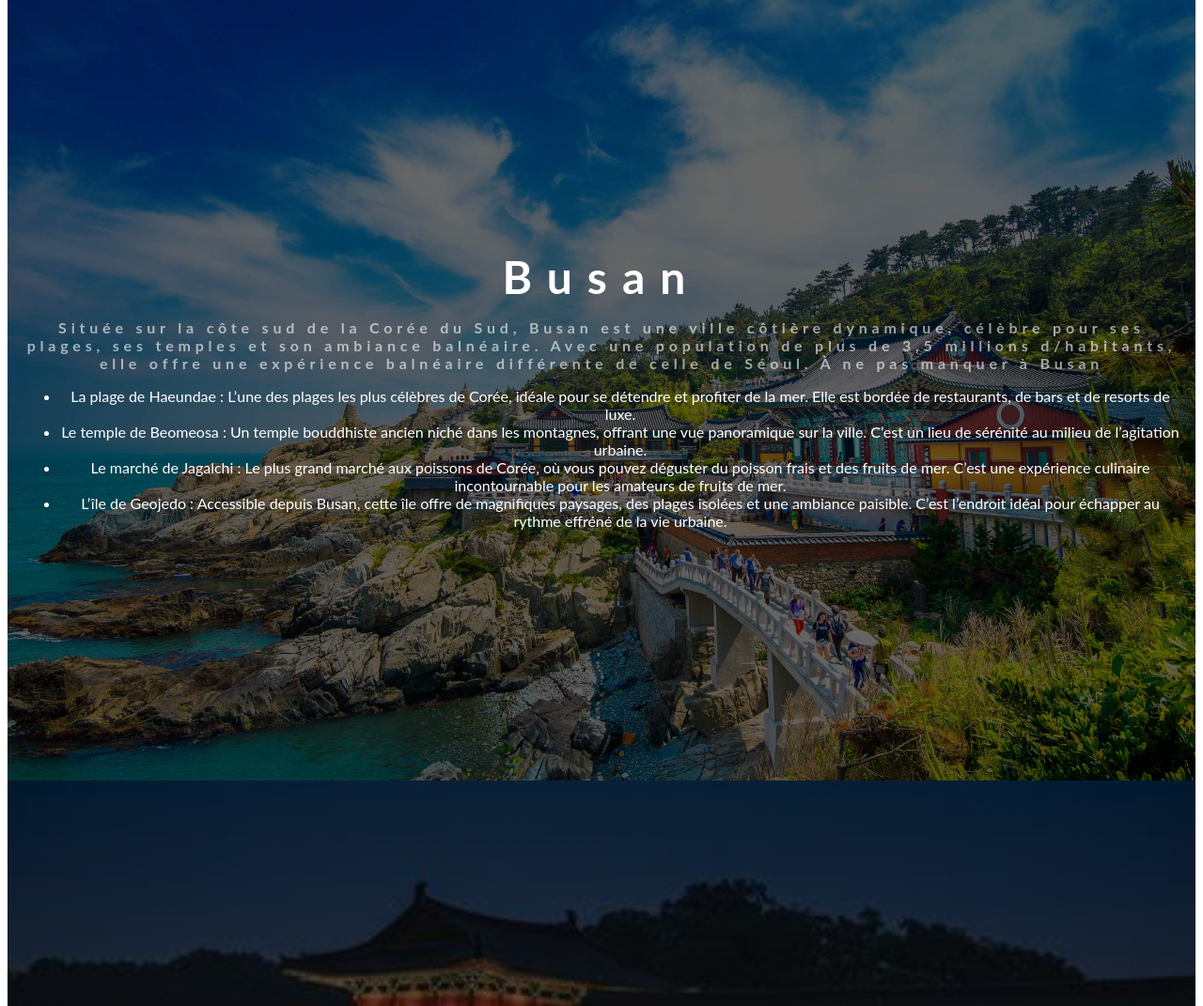
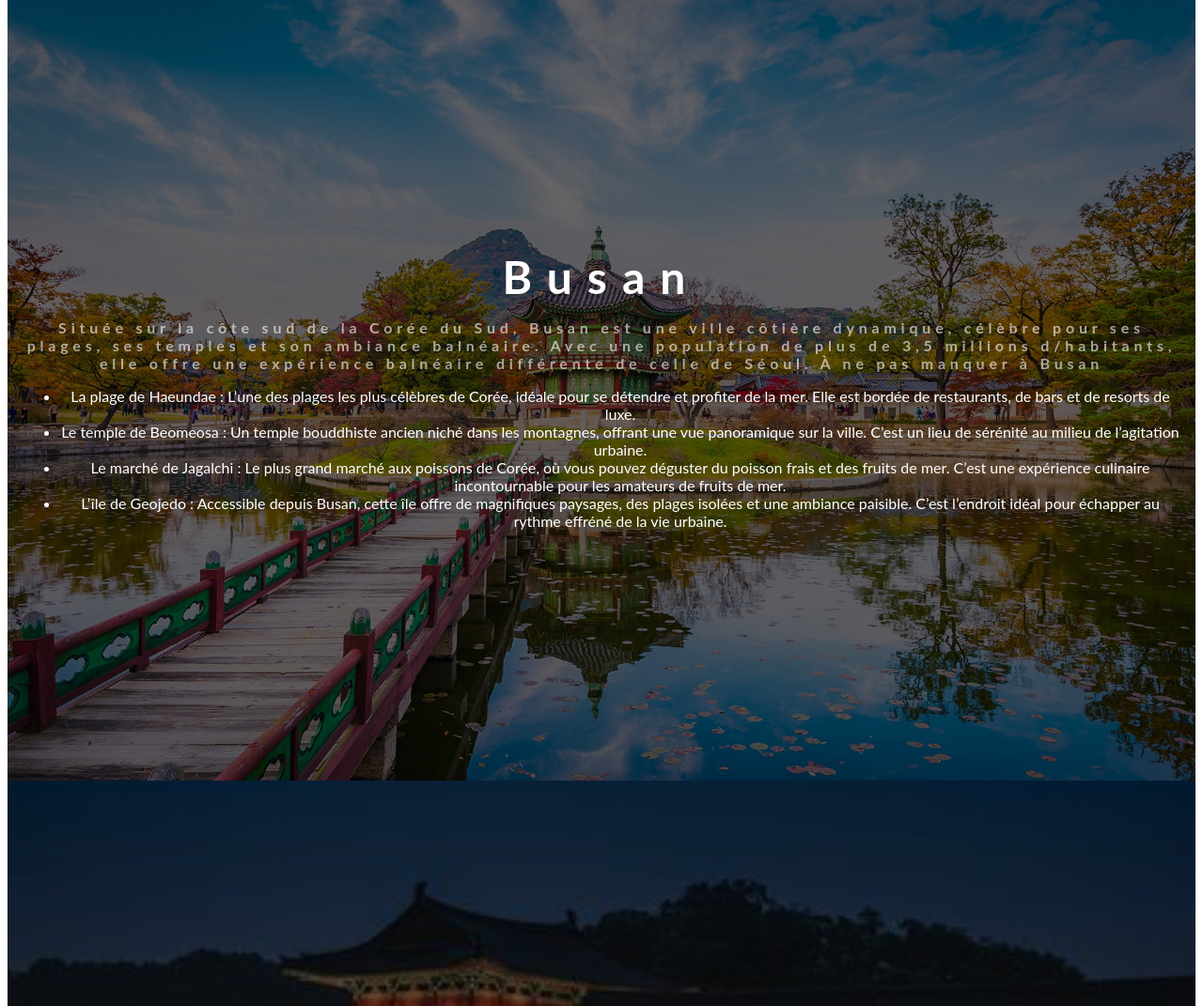
Before and after one commit to Alexandre2383/Voyage, a PHP site: page /asset/korea/korea.html in a window 1280 px wide. Shown: the part 2473-3544 px from the top of the page at 94% size. Run offline with PHP 8.4, Linux system fonts and the light colour scheme.

Commit message:
pb images korea

```diff
--- a/asset/korea/css/korea.css
+++ b/asset/korea/css/korea.css
@@ -110,7 +110,7 @@ ul {
 #tab-corée {
     background-color: #000000;
     background-image: linear-gradient(rgba(0, 0, 0, 0.6), rgba(0, 0, 0, 0.6)),
-url(/asset/korea/image/korea.jpg);
+    url(/asset/korea/image/coree-sud.jpg);
     background-position: center;
     background-size: cover;
     color: #ffffff;
@@ -132,7 +132,7 @@ text-align: center;
 #tab-busan {
     background-color: #000000;
     background-image: linear-gradient(rgba(0, 0, 0, 0.6), rgba(0, 0, 0, 0.6)),
-    url(/asset/korea/image/busan.jpg);
+    url(/asset/korea/image/coree-sud.jpg);
     background-position: center;
     background-size: cover;
     color: #ffffff;
```
Lines whose indentation alone changed are shown as unchanged.
